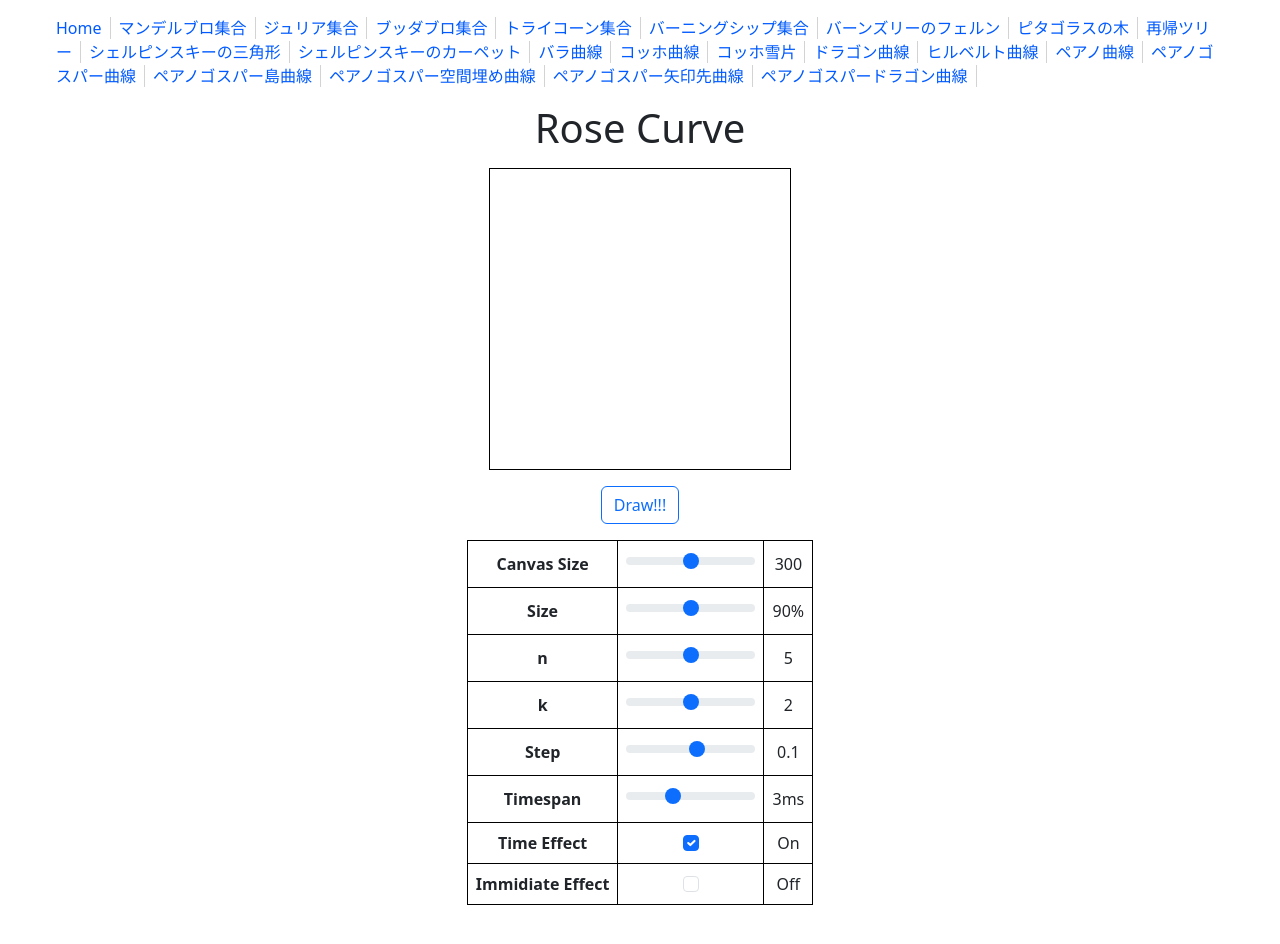
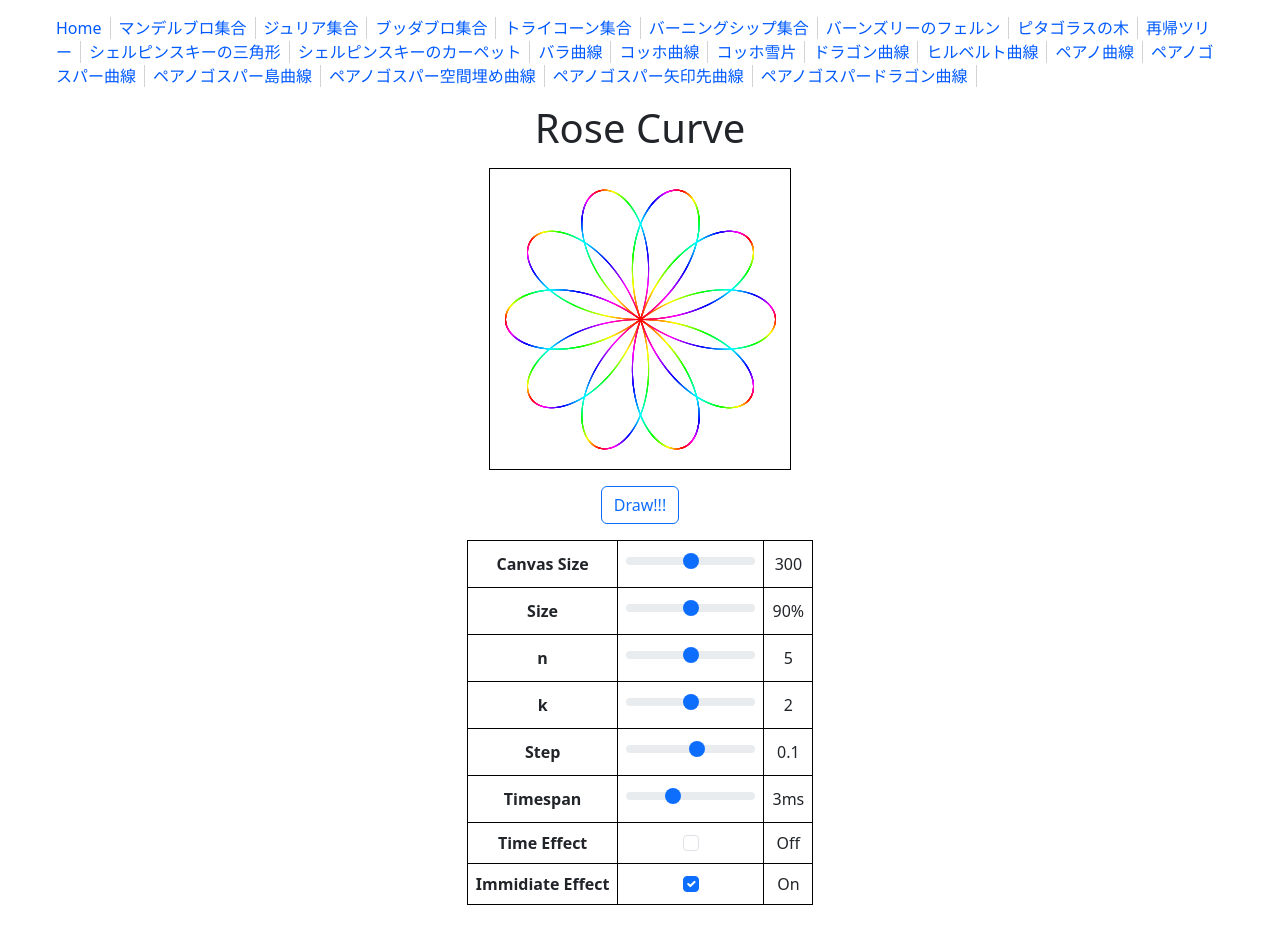
Before and after one commit to osawa-koki/fractal-drawer.ts, a Next.js app: page /rose-curve in a window 1280 px wide. Shown: the top 944 px of the page. Built offline with nearby package versions, Linux system fonts and the light colour scheme.

Commit message:
初期値変えた。

```diff
--- a/pages/rose-curve.tsx
+++ b/pages/rose-curve.tsx
@@ -30,8 +30,8 @@ const RoseCurve = () => {
   let [size, setSize] = useState(90);
   let [step, setStep] = useState(0.1);
   let [timespan, setTimespan] = useState(3);
-  let [timeEffect, setTimeEffect] = useState(true);
-  let [immidiateEffect, setImmidiateEffect] = useState(false);
+  let [timeEffect, setTimeEffect] = useState(false);
+  let [immidiateEffect, setImmidiateEffect] = useState(true);
 
   let canvas: HTMLCanvasElement;
   let ctx: CanvasRenderingContext2D;
```
